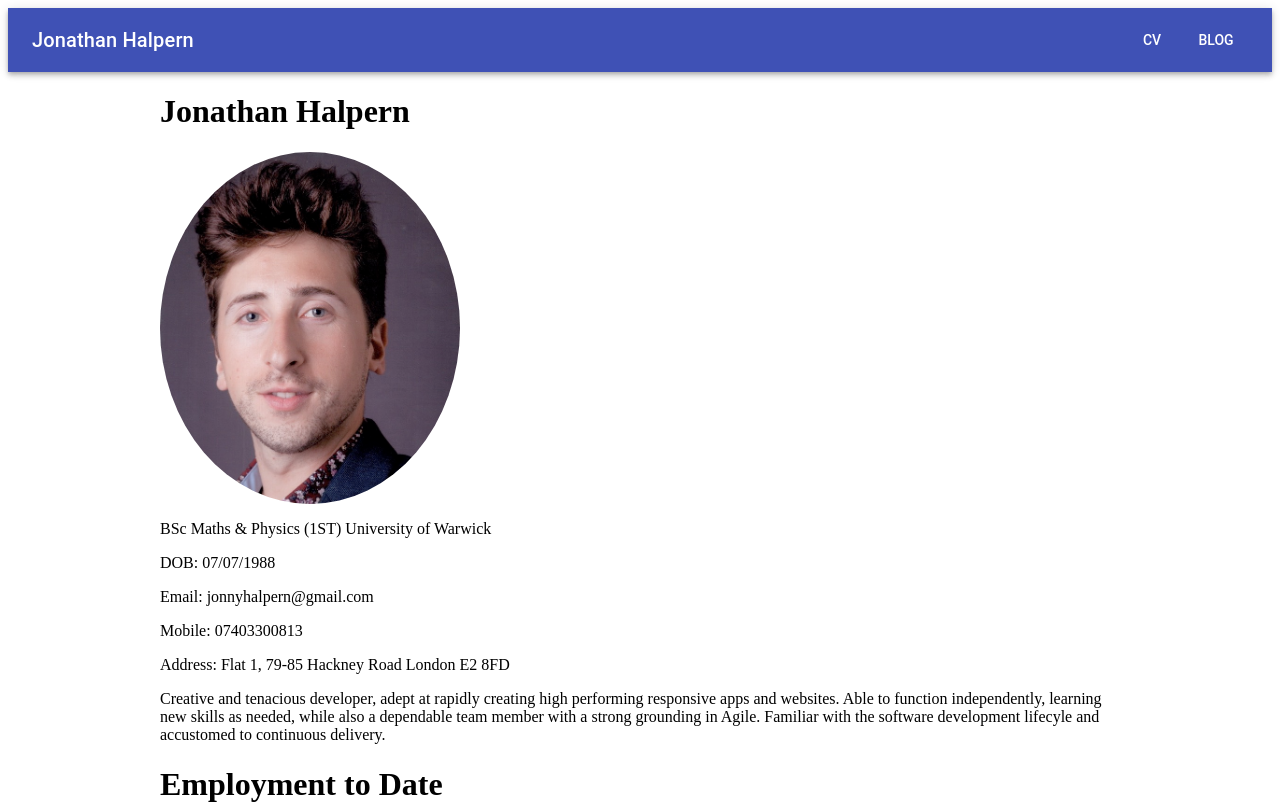
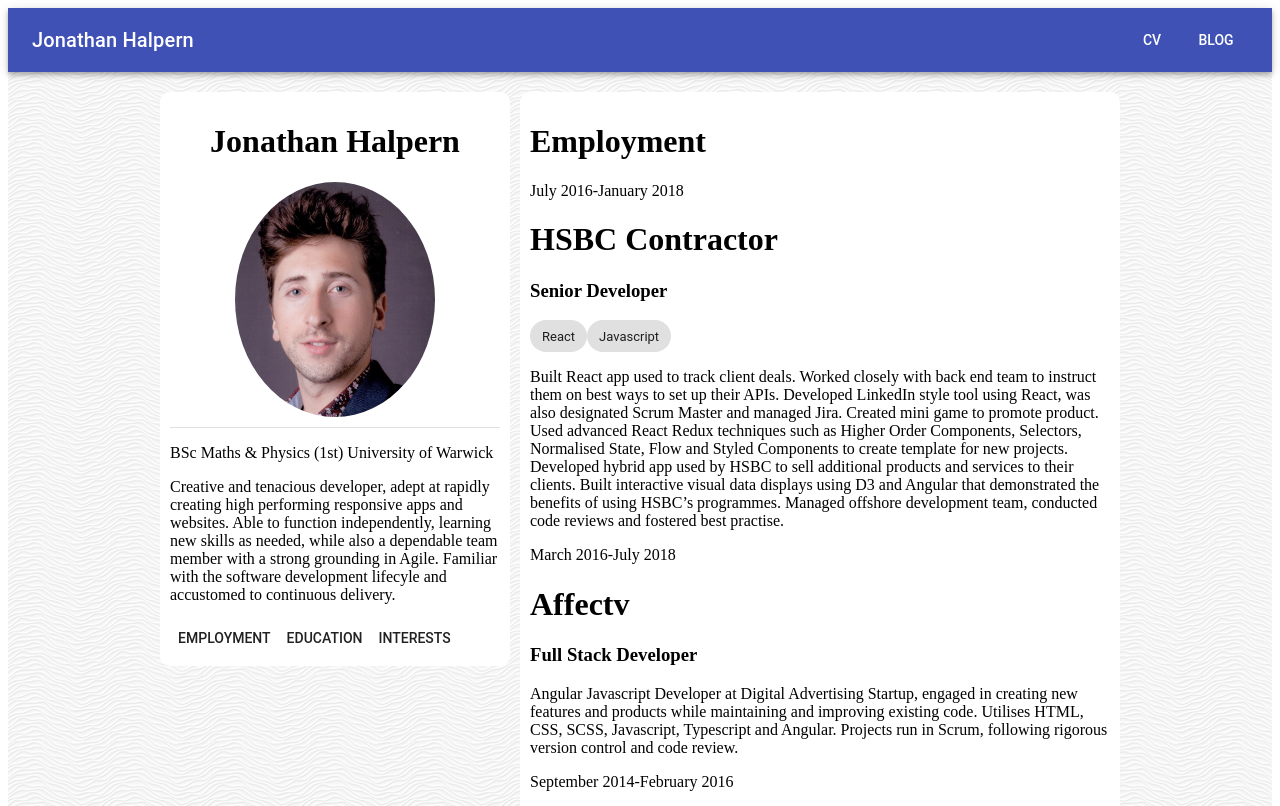
Before and after one commit to JonathanHalpern/natalie-woodward, a Gatsby site: page / in a window 1280 px wide. Shown: the top 806 px of the page. Built offline with nearby package versions, Linux system fonts and the light colour scheme; Gatsby itself is replaced by a stand-in of ours.

Commit message:
fixed bio

```diff
--- a/package.json
+++ b/package.json
@@ -31,6 +31,7 @@
     "netlify-cms": "^2.3.1",
     "prop-types": "^15.6.2",
     "react": "^16.6.3",
+    "react-anchor-link-smooth-scroll": "^1.0.11",
     "react-dom": "^16.6.3",
     "react-helmet": "^5.2.0",
     "react-moment": "^0.8.4",
--- /dev/null
+++ b/src/components/background.tsx
@@ -0,0 +1,13 @@
+import React from 'react'
+import styled from '@emotion/styled'
+
+const BackgroundTiles = styled.div`
+  background-image: url('img/white-waves.png');
+  left: 0;
+  top: 0;
+  width: 100%;
+  height: 100%;
+  background-repeat: repeat;
+`
+
+export default ({ children }) => <BackgroundTiles>{children}</BackgroundTiles>
--- a/src/components/bio.tsx
+++ b/src/components/bio.tsx
@@ -2,24 +2,43 @@ import React from 'react'
 import Moment from 'react-moment'
 import Img from 'gatsby-image'
 import styled from '@emotion/styled'
+import Button from '@material-ui/core/Button'
+import AnchorLink from 'react-anchor-link-smooth-scroll'
+import Divider from '@material-ui/core/Divider'
 import Content, { HTMLContent } from './content'
 
+const Name = styled.h1`
+  text-align: center;
+`
+
 const StyledImg = styled(Img)`
-  width: 300px;
+  width: 200px;
   border-radius: 50%;
+  margin: auto;
+  margin-bottom: 10px;
 `
 
 export default ({ data, image }) => (
   <div>
-    <h1>{data.frontmatter.name}</h1>
+    <Name>{data.frontmatter.name}</Name>
     <StyledImg fluid={image.childImageSharp.fluid} />
+    <Divider />
     <p>{data.frontmatter.title}</p>
-    <p>
+    {/* <p>
       DOB: <Moment format="DD/MM/YYYY">{data.frontmatter.dateOfBirth}</Moment>
     </p>
     <p>Email: {data.frontmatter.email}</p>
     <p>Mobile: {data.frontmatter.mobile}</p>
-    <p>Address: {data.frontmatter.address}</p>
+    <p>Address: {data.frontmatter.address}</p> */}
     <HTMLContent content={data.html} />
+    <Button component={AnchorLink} href="#projects">
+      Employment
+    </Button>
+    <Button component={AnchorLink} href="#education">
+      Education
+    </Button>
+    <Button component={AnchorLink} href="#interests">
+      Interests
+    </Button>
   </div>
 )
--- a/src/components/layout.tsx
+++ b/src/components/layout.tsx
@@ -1,34 +1,30 @@
 import React from 'react'
 import PropTypes from 'prop-types'
 import { StaticQuery, graphql } from 'gatsby'
+import styled from '@emotion/styled'
 
 import Header from './header'
+import Background from './background'
+
+const Container = styled.div`
+  margin: 20px auto;
+  max-width: 960px;
+  padding: 0px 1.0875rem 1.45rem;
+  padding-top: 0;
+`
+
+const OuterContainer = styled.div`
+  background: wheat;
+`
 
 const Layout = ({ children }) => (
   <StaticQuery
-    query={graphql`
-      query SiteTitleQuery {
-        site {
-          siteMetadata {
-            title
-          }
-        }
-      }
-    `}
+    query={layoutQuery}
     render={data => (
-      <>
+      <Background>
         <Header siteTitle={data.site.siteMetadata.title} />
-        <div
-          style={{
-            margin: '0 auto',
-            maxWidth: 960,
-            padding: '0px 1.0875rem 1.45rem',
-            paddingTop: 0,
-          }}
-        >
-          {children}
-        </div>
-      </>
+        <Container>{children}</Container>
+      </Background>
     )}
   />
 )
@@ -38,3 +34,13 @@ Layout.propTypes = {
 }
 
 export default Layout
+
+const layoutQuery = graphql`
+  query {
+    site {
+      siteMetadata {
+        title
+      }
+    }
+  }
+`
--- a/src/containers/bio.tsx
+++ b/src/containers/bio.tsx
@@ -31,7 +31,7 @@ const projectsQuery = graphql`
     }
     placeholderImage: file(relativePath: { eq: "profile3.jpg" }) {
       childImageSharp {
-        fluid(maxWidth: 300) {
+        fluid(maxWidth: 200) {
           ...GatsbyImageSharpFluid
         }
       }
--- a/src/containers/education.tsx
+++ b/src/containers/education.tsx
@@ -3,7 +3,7 @@ import { StaticQuery, graphql } from 'gatsby'
 import Project from '../components/project'
 
 export default () => (
-  <div>
+  <div id="education">
     <h1>Education</h1>
     <StaticQuery
       query={projectsQuery}
--- a/src/containers/interests.tsx
+++ b/src/containers/interests.tsx
@@ -3,8 +3,8 @@ import { StaticQuery, graphql } from 'gatsby'
 import Interest from '../components/interest'
 
 export default () => (
-  <div>
-    <h1>Interests and Achievements</h1>
+  <div id="interests">
+    <h1>Interests</h1>
     <StaticQuery
       query={interestsQuery}
       render={data => (
--- a/src/containers/projects.tsx
+++ b/src/containers/projects.tsx
@@ -3,8 +3,8 @@ import { StaticQuery, graphql } from 'gatsby'
 import Project from '../components/project'
 
 export default () => (
-  <div>
-    <h1>Employment to Date</h1>
+  <div id="projects">
+    <h1>Employment</h1>
     <StaticQuery
       query={projectsQuery}
       render={data => (
--- a/src/pages/bio.md
+++ b/src/pages/bio.md
@@ -1,7 +1,7 @@
 ---
 templateKey: bio
 name: Jonathan Halpern
-title: BSc Maths & Physics (1ST) University of Warwick
+title: BSc Maths & Physics (1st) University of Warwick
 dateOfBirth: 1988-07-07
 email: jonnyhalpern@gmail.com
 mobile: 07403300813
--- a/src/pages/index.tsx
+++ b/src/pages/index.tsx
@@ -5,14 +5,64 @@ import Bio from '../containers/bio'
 import Projects from '../containers/projects'
 import Education from '../containers/education'
 import Interests from '../containers/interests'
+import styled from '@emotion/styled'
+
+const mobileWidth = '700px'
+
+const Container = styled.div`
+  display: flex;
+  flex-direction: column;
+  @media (min-width: ${mobileWidth}) {
+    flex-direction: row;
+  }
+`
+
+const ScrollableContainer = styled.div`
+  flex: 1;
+  background: white;
+  margin: 20px 0 0 0;
+  padding: 10px;
+  border-radius: 10px;
+  @media (min-width: ${mobileWidth}) {
+    margin: 0 0 0 30px;
+  }
+`
+
+const FixedContainer = styled.div`
+  @media (min-width: ${mobileWidth}) {
+    width: 330px;
+  }
+`
+
+const FixedInnerContainer = styled.div`
+  position: initial;
+  background: white;
+  width: inherit;
+  padding: 10px;
+  border-radius: 10px;
+  @media (min-width: ${mobileWidth}) {
+    position: sticky;
+    top: 20px;
+    max-height: 94vh;
+    overflow: auto;
+  }
+`
 
 const IndexPage = () => (
   <Layout>
     <SEO title="Home" keywords={['gatsby', 'application', 'react']} />
-    <Bio />
-    <Projects />
-    <Education />
-    <Interests />
+    <Container>
+      <FixedContainer>
+        <FixedInnerContainer>
+          <Bio />
+        </FixedInnerContainer>
+      </FixedContainer>
+      <ScrollableContainer>
+        <Projects />
+        <Education />
+        <Interests />
+      </ScrollableContainer>
+    </Container>
   </Layout>
 )
 
--- a/static/admin/config.yml
+++ b/static/admin/config.yml
@@ -29,7 +29,7 @@ collections:
       - label: 'Template Key'
         name: 'templateKey'
         widget: 'hidden'
-        default: 'blog'
+        default: 'project'
       - label: 'Title'
         name: 'title'
         widget: 'string'
```
Also changed, not shown: src/images/white-waves.png (added), static/img/white-waves.png (added), 1 other file.
